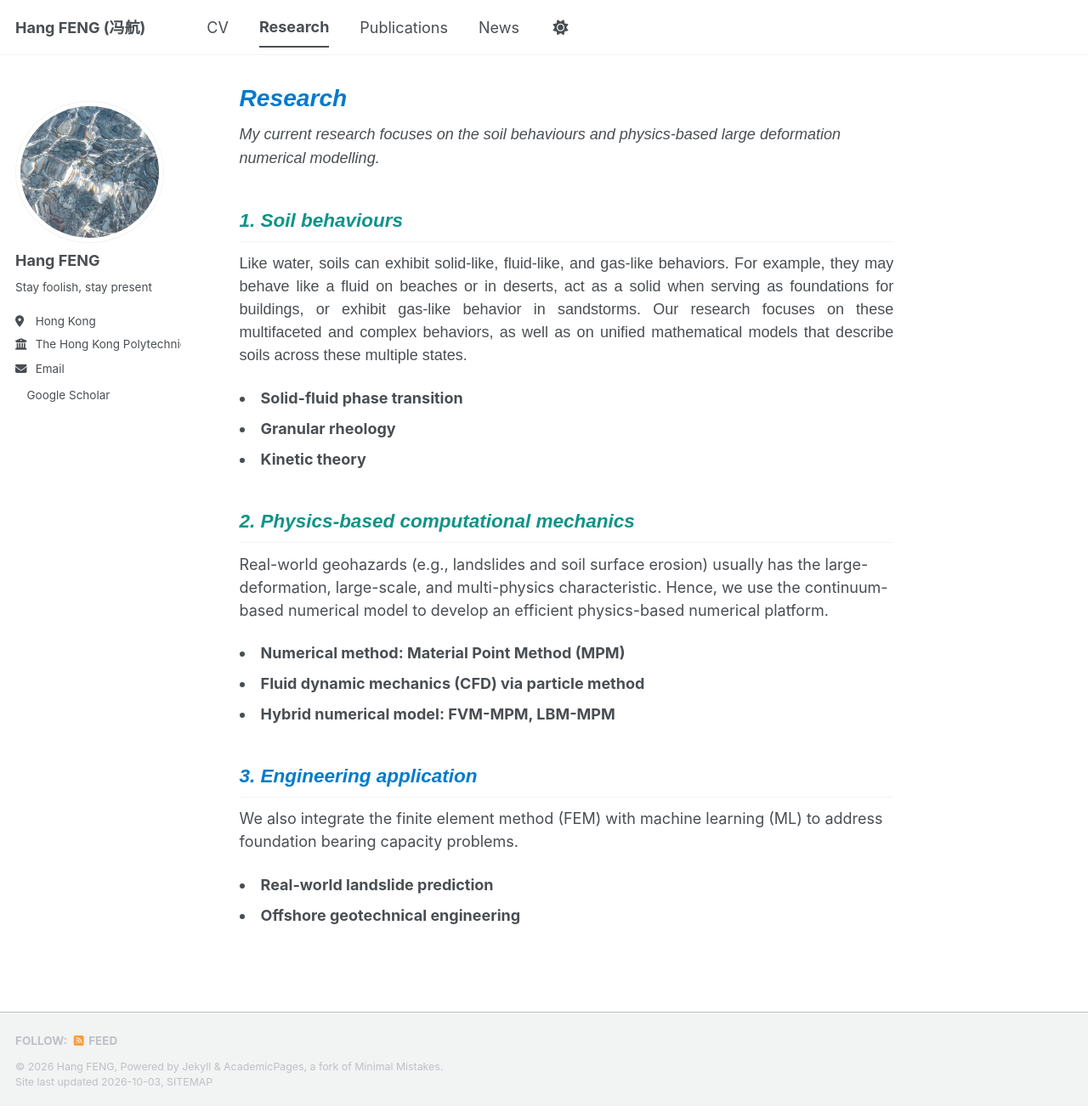
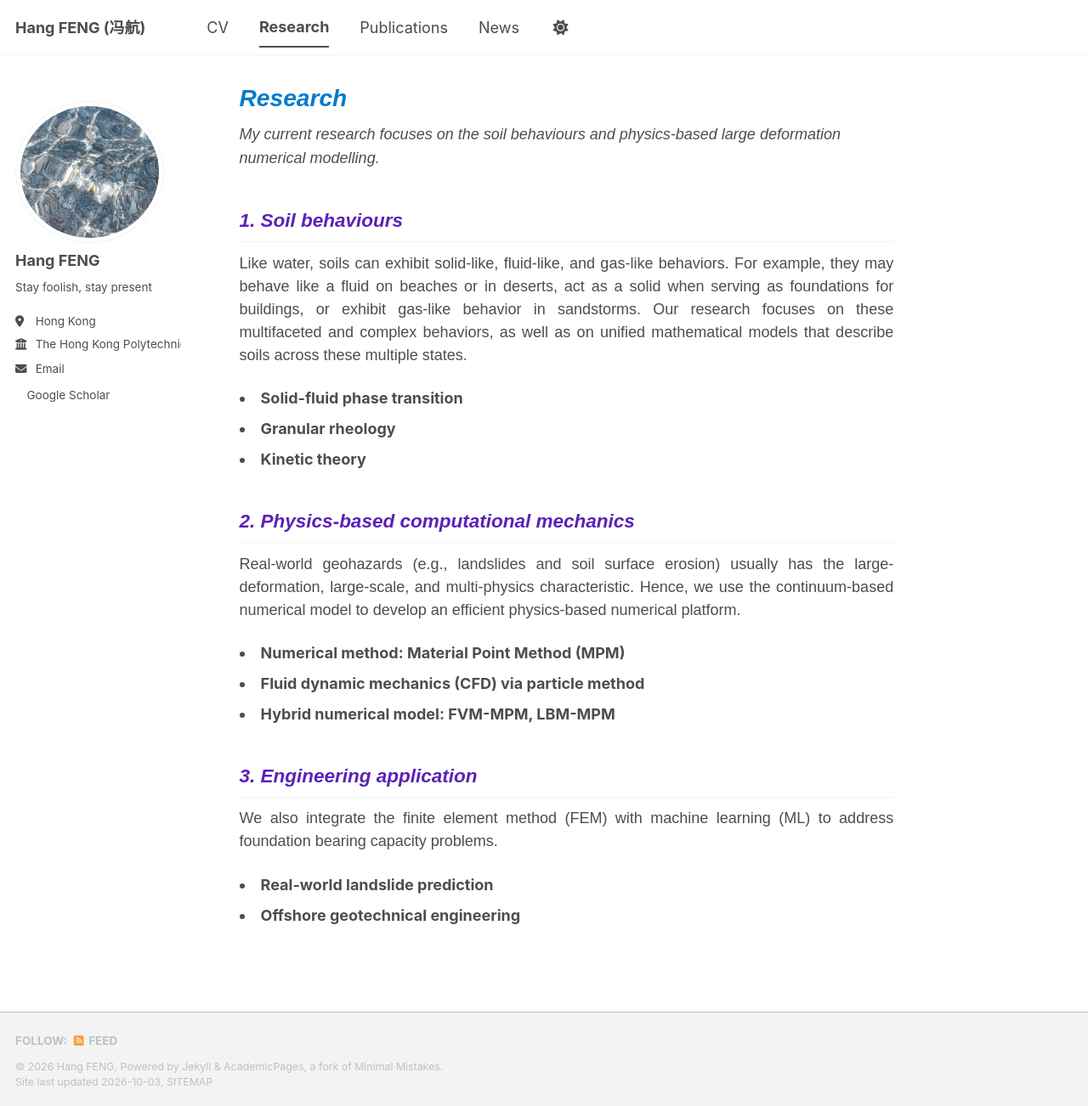
Before and after one commit to fenghang454/fenghang454.github.io, a Jekyll site: the page built from _pages/research.md, in a window 1280 px wide and 1302 px high. Shown: the whole window at 85% size. Built offline with Jekyll 4.4.1, drawn with Linux system fonts in a browser that asks for light colours; a style sheet for code colours, icons or effects is not loaded.

Commit message:
Update research.md

```diff
--- a/_pages/research.md
+++ b/_pages/research.md
@@ -8,7 +8,7 @@ author_profile: true
   My current research focuses on the soil behaviours and physics-based large deformation numerical modelling.
 </span>
 
-## <span style="font-family: Arial; font-style: italic; color: #0d9488;">1. Soil behaviours </span>
+## <span style="font-family: Arial; font-style: italic; color: #5b21b6;">1. Soil behaviours </span>
 <p style="font-family: Arial, sans-serif; line-height: 1.5; text-align: justify;">
 Like water, soils can exhibit solid-like, fluid-like, and gas-like behaviors. For example, they may behave like a fluid on beaches or in deserts, act as a solid when serving as foundations for buildings, or exhibit gas-like behavior in sandstorms. Our research focuses on these multifaceted and complex behaviors, as well as on unified mathematical models that describe soils across these multiple states.
 </p>
@@ -19,8 +19,10 @@ Like water, soils can exhibit solid-like, fluid-like, and gas-like behaviors. Fo
   <li><strong>Kinetic theory</strong></li>
 </ul>
 
-## <span style="font-family: Arial; font-style: italic; color: #0d9488;">2. Physics-based computational mechanics </span>
+## <span style="font-family: Arial; font-style: italic; color: #5b21b6;">2. Physics-based computational mechanics </span>
+<p style="font-family: Arial, sans-serif; line-height: 1.5; text-align: justify;">
 Real-world geohazards (e.g., landslides and soil surface erosion) usually has the large-deformation, large-scale, and multi-physics characteristic. Hence, we use the continuum-based numerical model to develop an efficient physics-based numerical platform.
+</p>
 
 <ul style="list-style-position: inside; padding-left: 0; margin-left: 0;">
   <li><strong>Numerical method: Material Point Method (MPM)</strong></li>
@@ -28,8 +30,10 @@ Real-world geohazards (e.g., landslides and soil surface erosion) usually has th
   <li><strong>Hybrid numerical model: FVM-MPM, LBM-MPM</strong></li>
 </ul>
 
-## <span style="font-family: Arial; font-style: italic; color: #007ACC;">3. Engineering application </span>
+## <span style="font-family: Arial; font-style: italic; color: #5b21b6;">3. Engineering application </span>
+<p style="font-family: Arial, sans-serif; line-height: 1.5; text-align: justify;">
 We also integrate the finite element method (FEM) with machine learning (ML) to address foundation bearing capacity problems.
+</p>
 
 <ul style="list-style-position: inside; padding-left: 0; margin-left: 0;">
   <li><strong>Real-world landslide prediction</strong></li>
```
